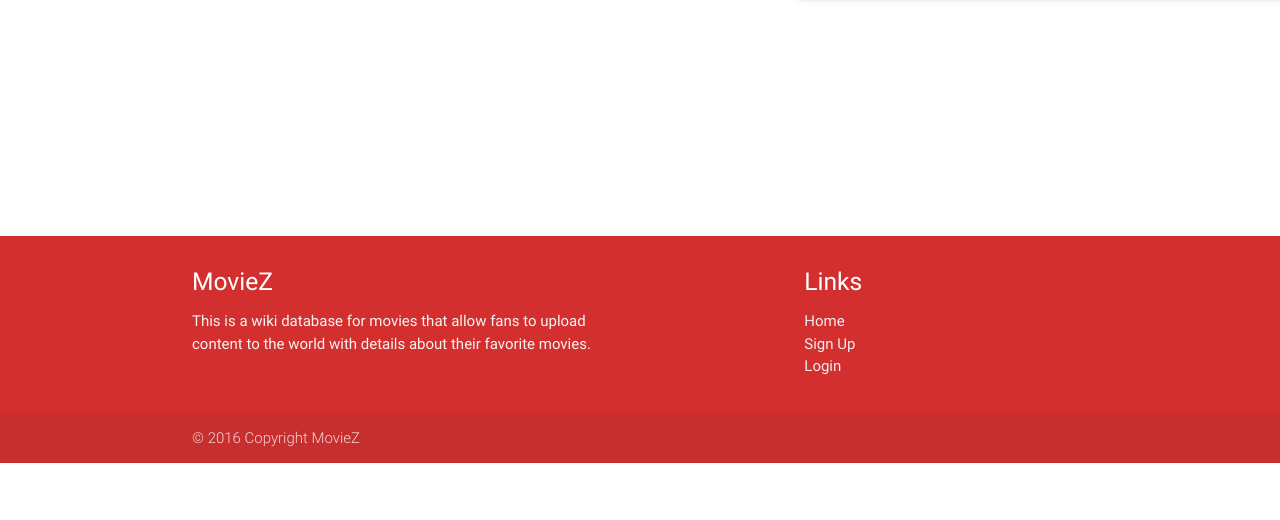
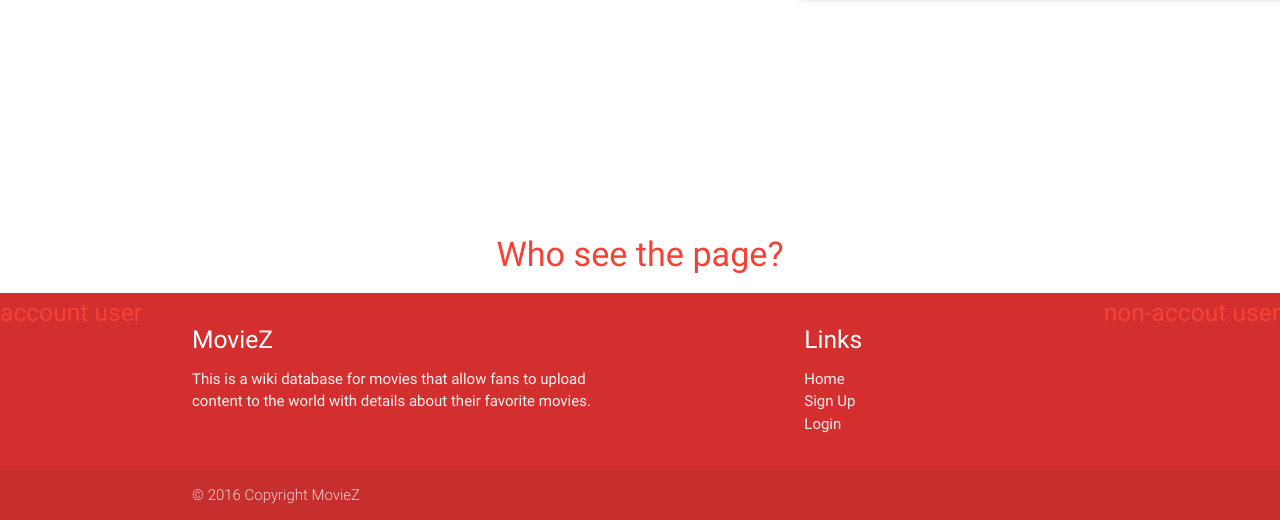
Before and after one commit to marquez-mollee-wm/last-project-2016, a PHP site: page / in a window 1280 px wide; the page is wider, and only the part inside the window is pictured. Shown: the part 871-1391 px from the top of that part. Before the commit the page ends 1334 px from the top of that part, so only its background shows below. Run offline with PHP 8.4, Linux system fonts and the light colour scheme; data that the repository does not hold is empty; some libraries are stand-ins or nearby versions.

Commit message:
fixing it

```diff
--- a/index.php
+++ b/index.php
@@ -15,6 +15,12 @@ require_once ('header.php');
         right: 20em;
         margin-top: -30em;
         margin-bottom: 15em;
+    }
+    #account-user{
+        left: 90em;
+    }
+    #non-account{
+
     }
 </style>
 
@@ -34,7 +40,6 @@ require_once ('header.php');
         </div>
     </div>
 </div>
-
 <div id="howItWorks" class="row">
     <div class="col s12 m5 right">
         <div class="card-panel red">
@@ -44,6 +49,21 @@ require_once ('header.php');
         </div>
     </div>
 </div>
+    <h4 class="center red-text">Who see the page?</h4>
+<div id="account-user">
+    <h5 class="red-text left">account user</h5>
+    <span>
+
+    </span>
+</div>
+<div id="non-account">
+    <h5 class="red-text right">non-accout user</h5>
+</div>
+
+
+
+
+
 
 <?php
 require_once ('footer.php');
```
